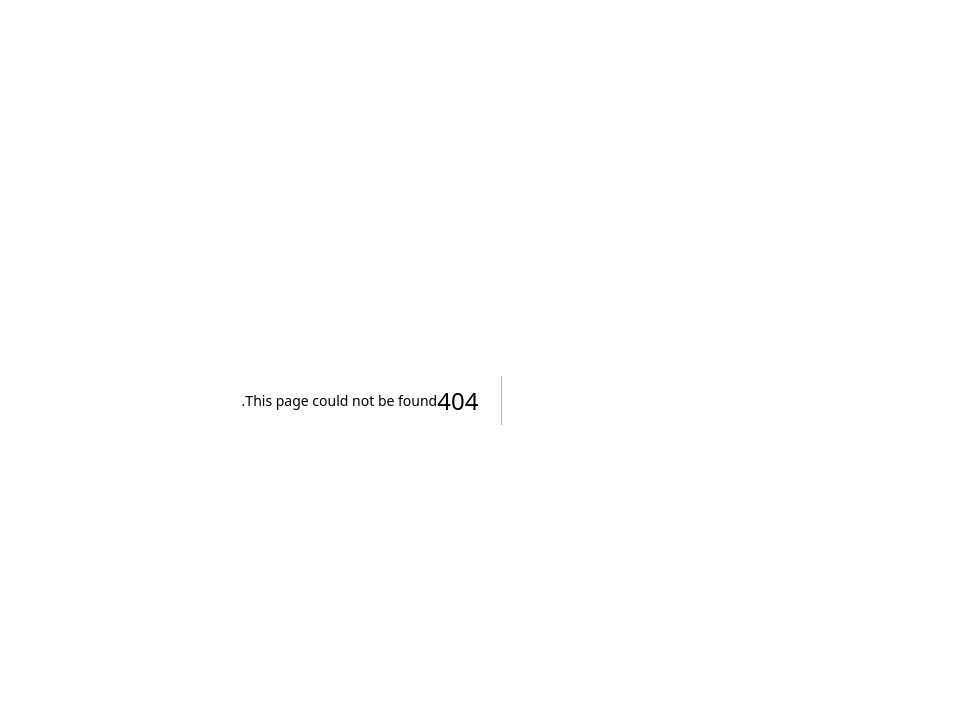
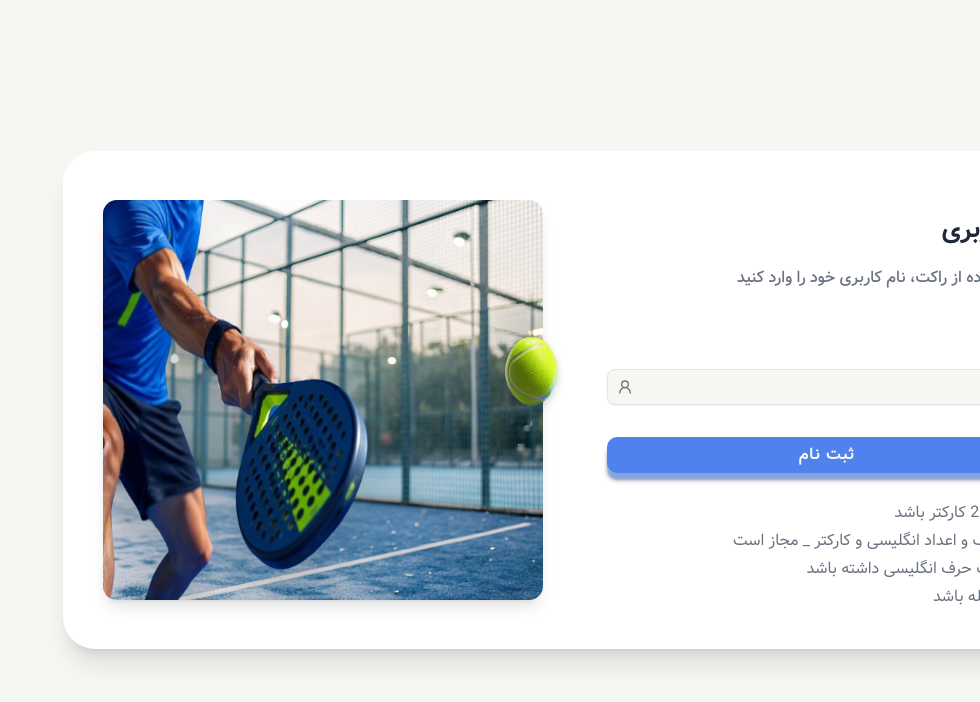
Before and after one commit to tinamohammadpour/Rocket-Frontend, a Next.js app: page /auth/username in a window 1280 px wide. Before the commit this address had no page. Shown: the top 702 px of the page, without its empty margins (300-1280 px from the left). Built offline with nearby package versions, Linux system fonts and the light colour scheme.

Commit message:
feat: added the username register page

```diff
--- a/src/components/features/signup/PhoneRegisterPage.tsx
+++ b/src/app/(auth)/auth/layout.tsx
@@ -1,7 +1,6 @@
 import { AuthImagePanel } from '@/components/features/signup/AuthImagePadel';
-import { PhoneStepForm } from '@/components/features/signup/PhoneStepForm';
 
-export default function PhonePage() {
+export default function RootLayout({ children }: LayoutProps<'/'>) {
   return (
     <div className="min-h-screen flex items-center justify-center px-4 py-6 md:px-4 md:py-10">
       <div className="w-full max-w-5xl bg-white rounded-[24px] md:rounded-[32px] shadow-xl p-4 sm:p-6 md:p-10">
@@ -9,9 +8,7 @@ export default function PhonePage() {
           <div className="hidden md:block">
             <AuthImagePanel />
           </div>
-          <div className="w-full md:w-1/2 flex flex-col self-center justify-center">
-            <PhoneStepForm />
-          </div>
+          <div className="w-full md:w-1/2 flex flex-col self-center justify-center">{children}</div>
         </div>
       </div>
     </div>
--- /dev/null
+++ b/src/app/(auth)/auth/page.tsx
@@ -0,0 +1,5 @@
+import { PhoneStepForm } from '@/components/features/signup/PhoneStepForm';
+
+export default function page() {
+  return <PhoneStepForm />;
+}
--- /dev/null
+++ b/src/app/(auth)/auth/username/page.tsx
@@ -0,0 +1,5 @@
+import { UsernameStepForm } from '@/components/features/signup/UsernameStepForm';
+
+export default function page() {
+  return <UsernameStepForm />;
+}
--- a/src/app/page.tsx
+++ b/src/app/page.tsx
@@ -1,5 +1,3 @@
-import PhonePage from '@/components/features/signup/PhoneRegisterPage';
-
 export default function page() {
-  return <PhonePage></PhonePage>;
+  return <></>;
 }
--- a/src/components/features/signup/PhoneStepForm.tsx
+++ b/src/components/features/signup/PhoneStepForm.tsx
@@ -24,7 +24,7 @@ export function PhoneStepForm() {
 
   const onSubmit = (data: PhoneStepType) => {
     setPhonenumber(data.phonenumber);
-    router.push('/signup/username');
+    router.push('/auth/username');
   };
 
   return (
--- a/src/components/features/signup/UsernameStepForm.tsx
+++ b/src/components/features/signup/UsernameStepForm.tsx
@@ -0,0 +1,64 @@
+'use client';
+
+import { useForm } from 'react-hook-form';
+import { zodResolver } from '@hookform/resolvers/zod';
+import { useRouter } from 'next/navigation';
+import { UserRound } from 'lucide-react';
+
+import { usernameStepSchema, UsernameStepType } from '@/schemas/authSchema';
+import { useSignupStore } from '@/store/useSignupStore';
+import { Field, FieldLabel } from '@/components/ui/field';
+import { Input } from '@/components/ui/input';
+import PrimaryButton from '@/components/shared/PrimaryButton';
+
+export function UsernameStepForm() {
+  const router = useRouter();
+  const setUsername = useSignupStore((s) => s.setUsername);
+
+  const {
+    register,
+    handleSubmit,
+    formState: { errors },
+  } = useForm<UsernameStepType>({ resolver: zodResolver(usernameStepSchema) });
+
+  const onSubmit = (data: UsernameStepType) => {
+    setUsername(data.username);
+    router.push('/home');
+  };
+
+  return (
+    <>
+      {/* <div className="flex items-center gap-2 mb-8">
+        <div className="w-9 h-9 rounded-xl bg-[#2563EB] flex items-center justify-center text-white font-bold text-sm">
+          ر
+        </div>
+        <span className="font-bold text-[#1F2937] text-lg">راکت</span>
+      </div> */}
+
+      <h1 className="font-bold text-[#1F2937] text-[clamp(1rem,5vw,1.6rem)] whitespace-nowrap mb-4 mt-5">
+        نام کاربری
+      </h1>
+      <p className="font-medium text-[clamp(0.5rem,2.5vw,1rem)] text-[#6B7280] whitespace-nowrap md:mb-12 ">
+        برای استفاده از راکت، نام کاربری خود را وارد کنید
+      </p>
+      <form onSubmit={handleSubmit(onSubmit)} className="space-y-8 w-full md:mt-0 mt-10">
+        <Field data-invalid={!!errors.username}>
+          <FieldLabel htmlFor="username">نام کاربری</FieldLabel>
+          <Input icon={UserRound} id="username" type="tel" dir="rtl" {...register('username')} />
+          {errors.username && <p className="text-sm text-destructive">{errors.username.message}</p>}
+        </Field>
+        <PrimaryButton type="submit">ثبت نام</PrimaryButton>
+      </form>
+      <p className="text-[clamp(0.5rem,2.5vw,1rem)] text-[#6B7280] mr-1 mt-7">
+        بین 5 تا 25 کارکتر باشد
+      </p>
+      <p className="text-[clamp(0.5rem,2.5vw,1rem)] text-[#6B7280] mr-1 mt-1">
+        فقط حروف و اعداد انگلیسی و کارکتر _ مجاز است
+      </p>
+      <p className="text-[clamp(0.5rem,2.5vw,1rem)] text-[#6B7280] mr-1 mt-1">
+        حداقل یک حرف انگلیسی داشته باشد
+      </p>
+      <p className="text-[clamp(0.5rem,2.5vw,1rem)] text-[#6B7280] mr-1 mt-1">بدون فاصله باشد</p>
+    </>
+  );
+}
--- a/src/schemas/authSchema.ts
+++ b/src/schemas/authSchema.ts
@@ -11,11 +11,11 @@ export const signupSchema = z.object({
   username: z
     .string()
     .min(1, 'پر کردن این فیلد الزامی است')
-    .min(5, 'نام کاربری باید حداقل ۵ کاراکتر باشد')
-    .max(25, 'نام کاربری باید حداکثر ۲۵ کاراکتر باشد')
+    .refine((val) => !val.includes(' '), 'نام کاربری نباید دارای فاصله باشد')
     .regex(/^[a-zA-Z0-9_]+$/, 'فقط حروف انگلیسی، اعداد و زیرخط (_) مجاز است')
     .regex(/[a-zA-Z]/, 'نام کاربری باید حداقل یک حرف انگلیسی داشته باشد')
-    .refine((val) => !val.includes(' '), 'نام کاربری نباید دارای فاصله باشد'),
+    .min(5, 'نام کاربری باید حداقل ۵ کاراکتر باشد')
+    .max(25, 'نام کاربری باید حداکثر ۲۵ کاراکتر باشد'),
 });
 
 export const phoneStepSchema = signupSchema.pick({ phonenumber: true });
--- a/src/store/useSignupStore.ts
+++ b/src/store/useSignupStore.ts
@@ -3,12 +3,16 @@ import { create } from 'zustand';
 
 interface SignupStore {
   phonenumber: string;
+  username: string;
   setPhonenumber: (value: string) => void;
+  setUsername: (value: string) => void;
   reset: () => void;
 }
 
 export const useSignupStore = create<SignupStore>((set) => ({
   phonenumber: '',
+  username: '',
   setPhonenumber: (value) => set({ phonenumber: value }),
-  reset: () => set({ phonenumber: '' }),
+  setUsername: (value) => set({ username: value }),
+  reset: () => set({ phonenumber: '', username: '' }),
 }));
```
